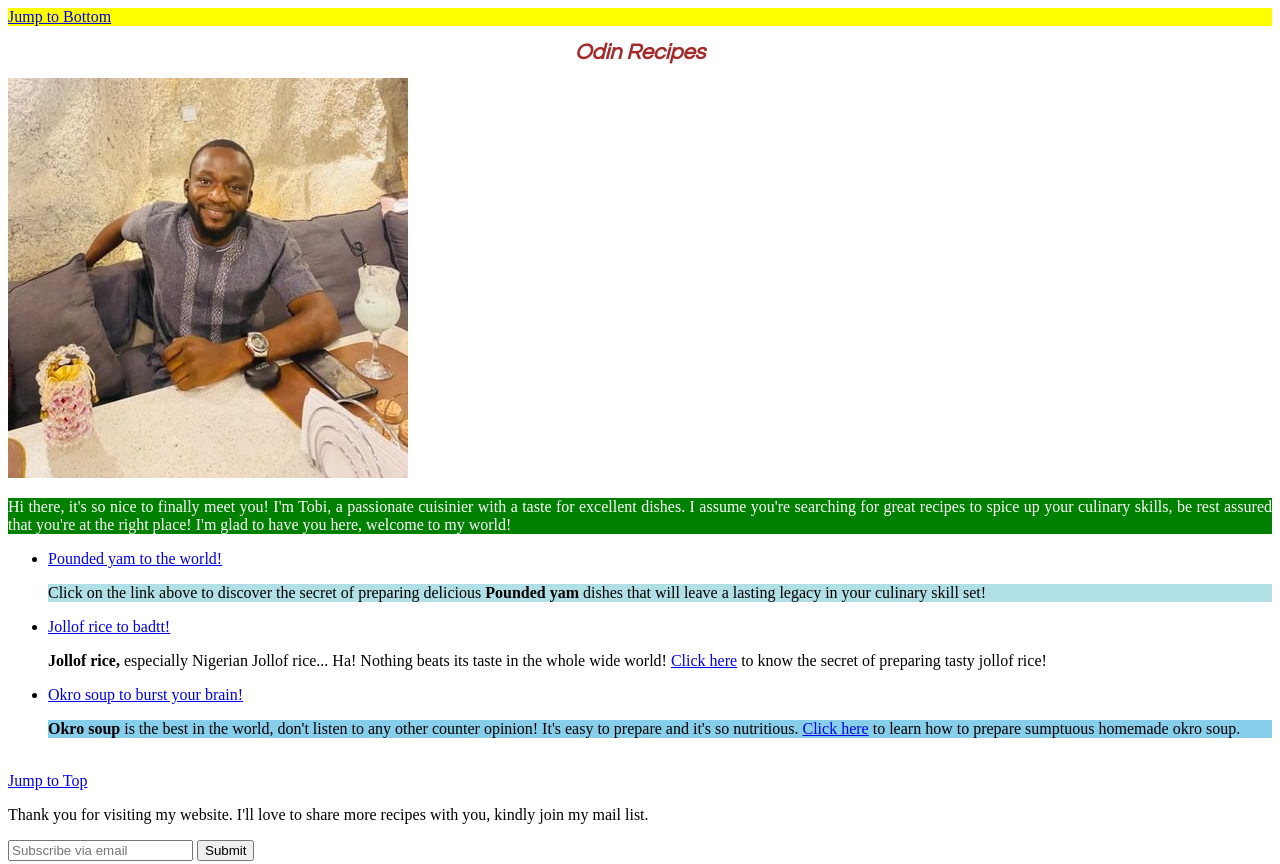
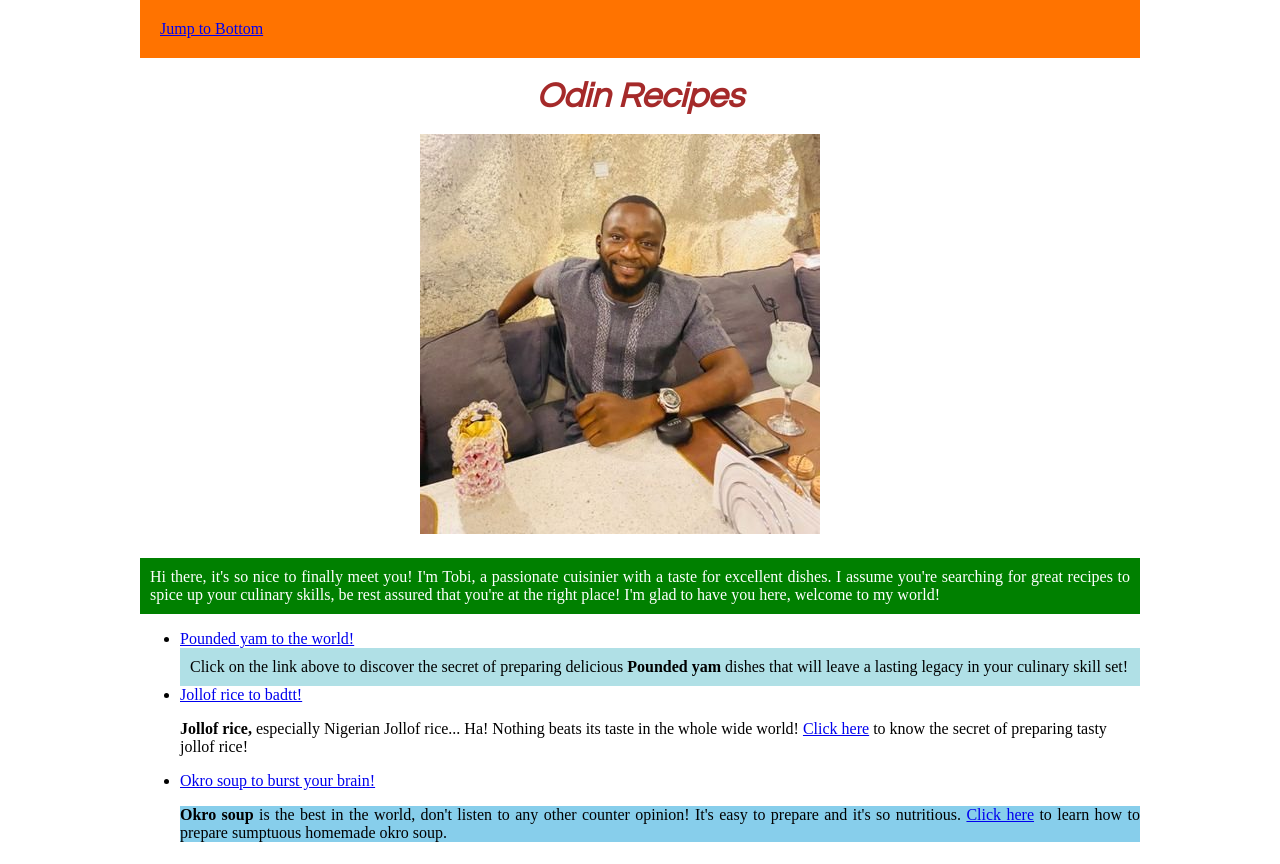
Before and after one commit to Theoxic/odin-recipes, a plain HTML site: page index.html in a window 1280 px wide. Shown: the top 864 px of the page. Drawn offline with Linux system fonts and the light colour scheme.

Commit message:
Added Max-width and Margin functions to centralise the html. Box Model Application

```diff
--- a/recipes/index.css
+++ b/recipes/index.css
@@ -1,21 +1,31 @@
+body {
+    max-width: 1000px;
+    margin: 0 auto;
+}
 #header {
     color: purple;
-    background-color: #ff0;
+    background-color: rgb(255, 115, 0);
     font: Arial, Helvetica, sans-serif;
     font-size: 16px;
+    padding: 20px;
+    margin: auto;
 }
 .Project-title {
     color: brown;
     font-family: "Century Gothic", "Lucida Sans", "Lucida Sans Regular", "Lucida Grande", "Lucida Sans Unicode";
     font-style: italic;
-    font-size: 22px;
+    font-size: 35px;
     font-weight: 700;
     text-align: center;
+    padding: 20px;
+    margin: auto;
 }
 img {
     max-width: 50%;
     height: auto;
     align: center;
+    margin-left: 280px;
+    margin-bottom: 20px;
 }
 
 #first-sub-paragraph {
@@ -23,12 +33,16 @@ img {
     color: black;
     font-size: 16px;
     text-align: justify;
+    padding: 10px;
+    margin: auto;
 }
 .second_paragraph {
     color: black;
     background-color: skyblue;
     font-size: 16px;
     text-align: justify;
+    padding: auto;
+    margin-bottom: 48px;
 }
 
 #first {
@@ -36,4 +50,6 @@ img {
     background-color: green;
     font-size: 16px;
     text-align: justify;
+    padding: 10px;
+    margin: auto;
 }
```
